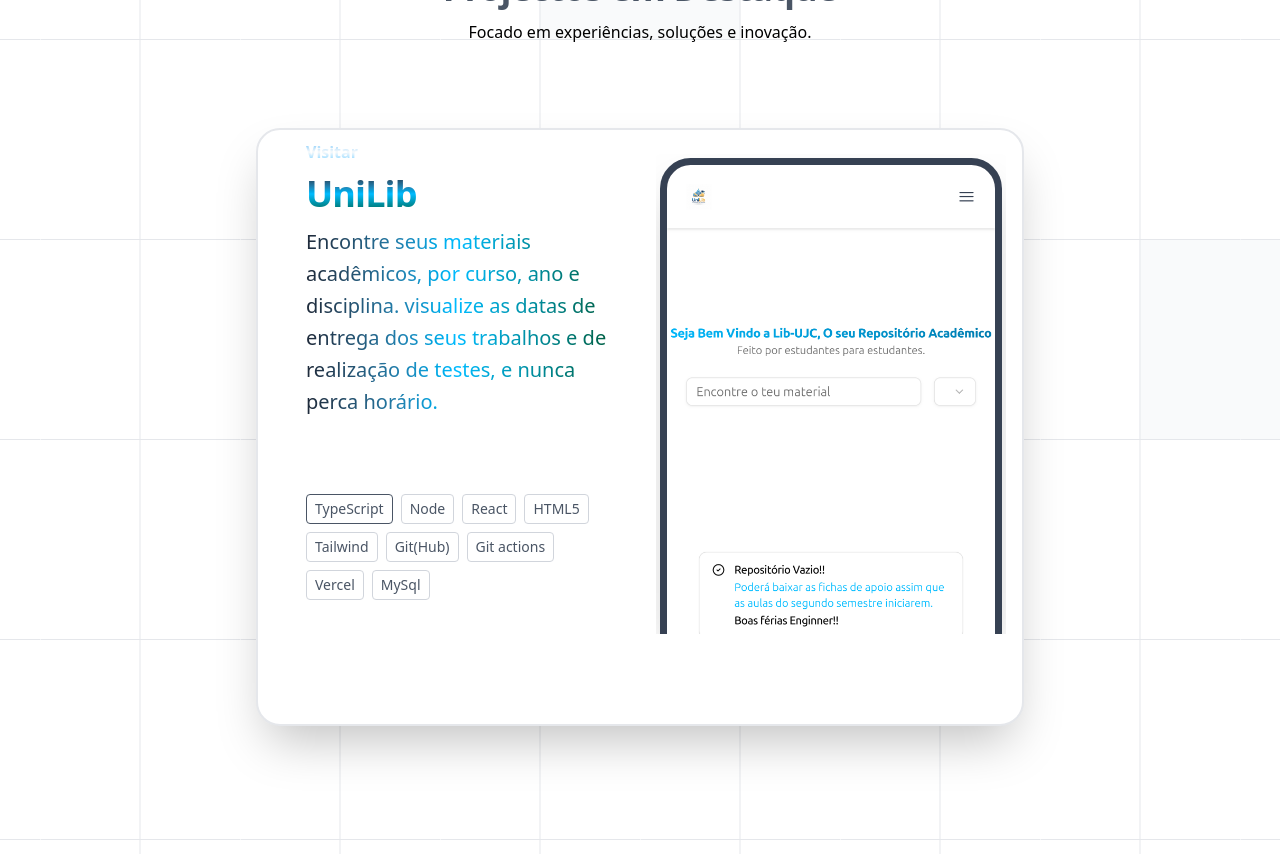
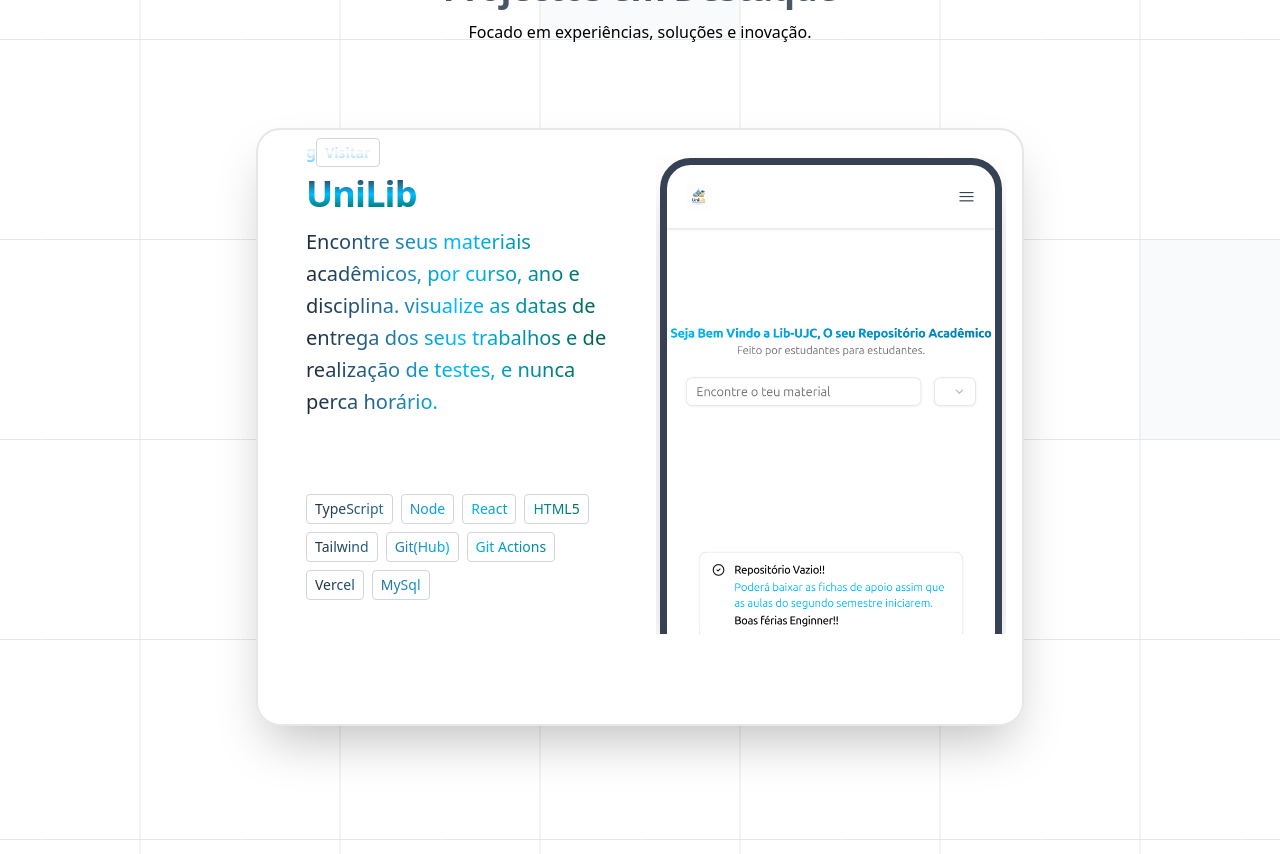
Before and after one commit to Jmisse1ST/MeuPerfil, a React (Vite) app: page / in a window 1280 px wide. Shown: the part 960-1814 px from the top of the page. Built offline with nearby package versions, Linux system fonts and the light colour scheme.

Commit message:
Borda na parte de Visitar

```diff
--- a/src/section/Projectos.tsx
+++ b/src/section/Projectos.tsx
@@ -56,7 +56,10 @@ function CardUnilib() {
           <div className="lg:col-span-2 lg:col-start-1 lg:row-start-1 lg:mx-auto lg:grid lg:w-full lg:max-w-7xl lg:grid-cols-2 lg:gap-x-8 lg:px-8">
             <div className="lg:pr-4">
               <div className="lg:max-w-lg">
-                <p className="text-base/7 font-semibold bg-gradient-to-t from-sky-400 via-gray-50 to-sky-500 bg-clip-text text-transparent">Visitar</p>
+                <p className="text-base/7 font-semibold bg-gradient-to-t from-sky-400 via-gray-50 to-sky-500 bg-clip-text text-transparent">
+              g
+                 <span className="border border-gray-300 rounded px-2 py-1 text-sm">Visitar</span>
+                </p>
                 <h1 className="mt-2 text-4xl font-semibold tracking-tight bg-gradient-to-b from-gray-800 via-sky-400 to-emerald-800 bg-clip-text text-transparent">
                   UniLib
                 </h1>
@@ -90,14 +93,14 @@ function CardUnilib() {
               py-9
               ">
 
-                <div className="flex flex-wrap gap-2">
-                  <span className="border border-gray-00 rounded px-2 py-1 text-sm">TypeScript</span>
+                <div className="flex flex-wrap gap-2 text-xl/8 bg-gradient-to-r from-gray-800 via-sky-400 to-emerald-800 bg-clip-text text-transparent">
+                  <span className="border border-gray-300 rounded px-2 py-1 text-sm">TypeScript</span>
                   <span className="border border-gray-300 rounded px-2 py-1 text-sm">Node</span>
                   <span className="border border-gray-300 rounded px-2 py-1 text-sm">React</span>
                   <span className="border border-gray-300 rounded px-2 py-1 text-sm">HTML5</span>
                   <span className="border border-gray-300 rounded px-2 py-1 text-sm">Tailwind</span>
                   <span className="border border-gray-300 rounded px-2 py-1 text-sm">Git(Hub)</span>
-                  <span className="border border-gray-300 rounded px-2 py-1 text-sm">Git actions</span>
+                  <span className="border border-gray-300 rounded px-2 py-1 text-sm">Git Actions</span>
                   <span className="border border-gray-300 rounded px-2 py-1 text-sm">Vercel</span>
                   <span className="border border-gray-300 rounded px-2 py-1 text-sm">MySql</span>
                 </div>
```
